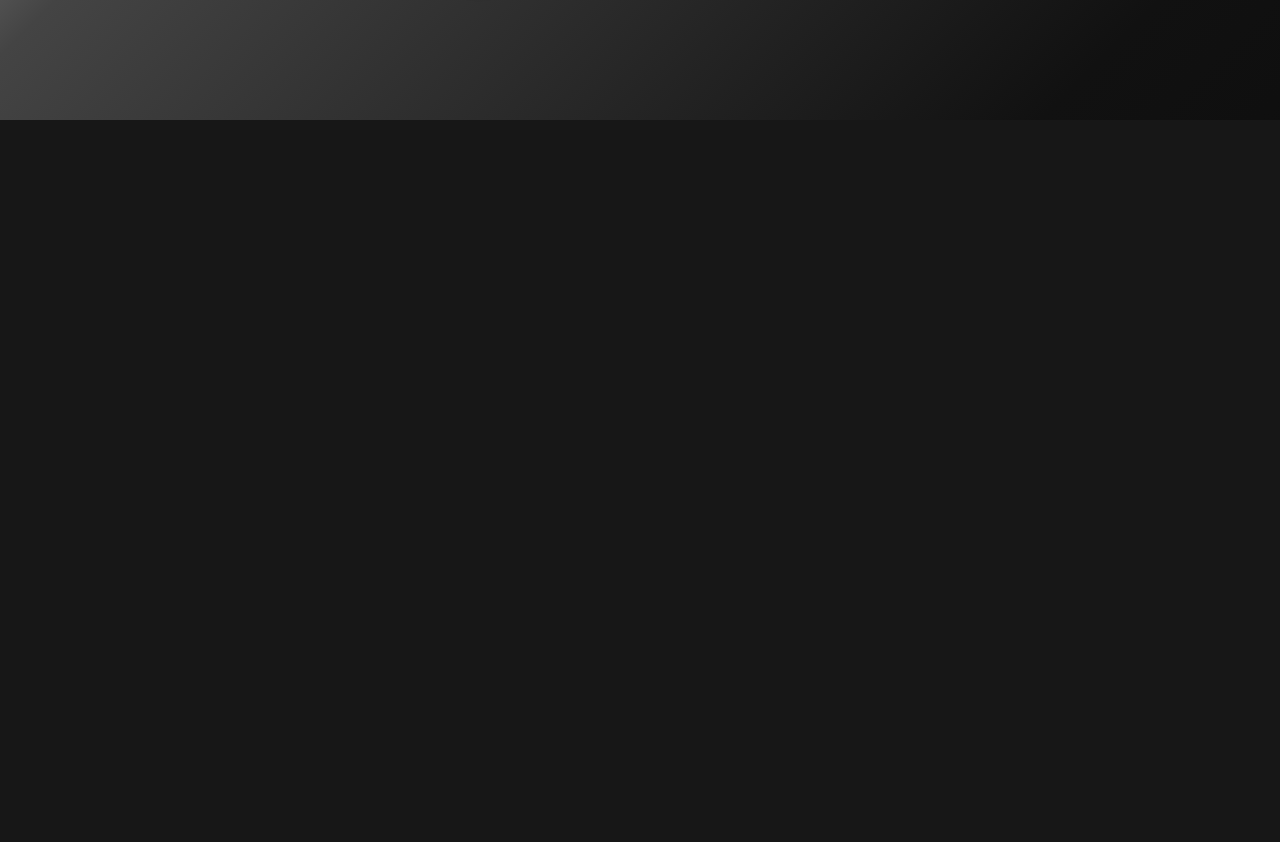
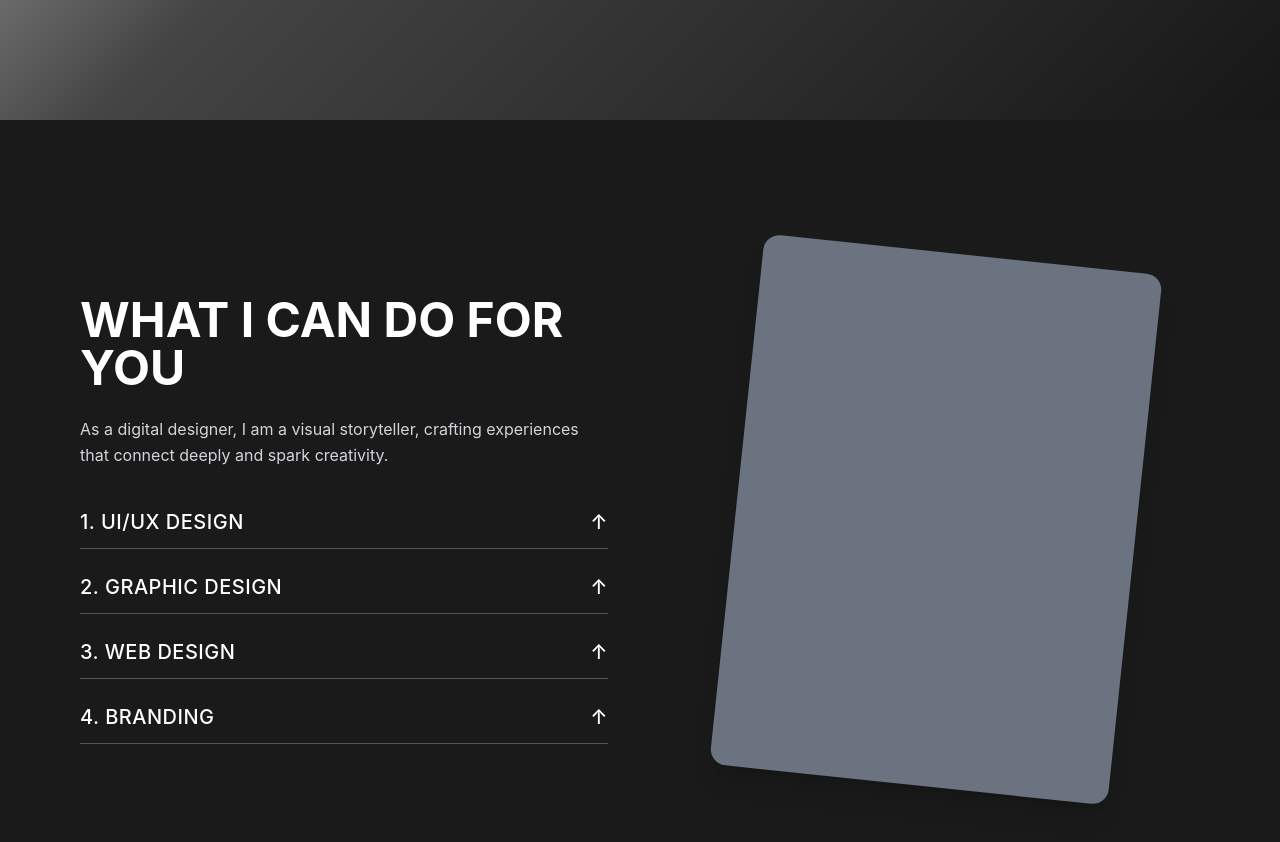
Before and after one commit to Fab785/Portfolio, a React (Create React App) app: page / in a window 1280 px wide. Shown: the part 680-1522 px from the top of the page. Built offline with nearby package versions, Linux system fonts and the light colour scheme.

Commit message:
HeroSectionTwo added

```diff
--- a/src/App.js
+++ b/src/App.js
@@ -1,11 +1,14 @@
 import Navbar from "./components/Navbar";
 import Hero from "./components/Hero";
+import HeroSectionTwo from "./components/HeroSectionTwo";
 
 function App() {
   return (
     <div className="min-h-screen w-full text-white overflow-x-hidden">
       <Navbar />
       <Hero />
+      <HeroSectionTwo />
+
       <div className="h-[200vh] bg-neutral-900"></div> {/* Ensure scroll space */}
     </div>
   );
--- /dev/null
+++ b/src/components/AboutSection.jsx
@@ -0,0 +1,16 @@
+import React from "react";
+import frontImg from "../assets/Fab.jpg"; // front face
+import backImg from "../assets/pexels-serpstat-177219-572056.jpg";
+
+export default function AboutSection() {
+  return (
+    <section id="about" className="h-screen flex items-center justify-center bg-neutral-900">
+      <div className="relative w-[300px] h-[400px] perspective">
+        {/* Flip card wrapper will go here later */}
+        <div className="absolute inset-0">
+          <img src={frontImg} className="w-full h-full object-cover rounded-xl" />
+        </div>
+      </div>
+    </section>
+  );
+}
--- /dev/null
+++ b/src/components/FlipImageCard.jsx
@@ -0,0 +1,55 @@
+import React, { useRef } from "react";
+import { motion, useScroll, useTransform } from "framer-motion";
+import profileImg from "../assets/Fab.jpg";
+import backImg from "../assets/pexels-serpstat-177219-572056.jpg";
+
+const FlipImageCard = () => {
+  const ref = useRef(null);
+  const { scrollYProgress } = useScroll({
+    target: ref,
+    offset: ["start start", "end start"],
+  });
+
+  // Da 0 a 180° mentre scrolli
+  const rotateY = useTransform(scrollYProgress, [0, 1], [0, 180]);
+
+  return (
+    <div ref={ref} className="relative h-[200vh]">
+      <motion.div
+        className="fixed top-1/2 left-1/2 -translate-x-1/2 -translate-y-1/2 w-72 h-[420px] perspective"
+        style={{ perspective: "1000px", zIndex: 30 }}
+      >
+        <motion.div
+          style={{
+            rotateY,
+            transformStyle: "preserve-3d",
+          }}
+          className="w-full h-full transition-transform duration-500 ease-in-out"
+        >
+          {/* Front */}
+          <div className="absolute w-full h-full backface-hidden">
+            <img
+              src={profileImg}
+              alt="Front"
+              className="w-full h-full object-cover rounded-2xl"
+            />
+          </div>
+
+          {/* Back */}
+          <div
+            className="absolute w-full h-full rotate-y-180 backface-hidden"
+            style={{ transform: "rotateY(180deg)" }}
+          >
+            <img
+              src={backImg}
+              alt="Back"
+              className="w-full h-full object-cover rounded-2xl"
+            />
+          </div>
+        </motion.div>
+      </motion.div>
+    </div>
+  );
+};
+
+export default FlipImageCard;
--- /dev/null
+++ b/src/components/HeroSectionTwo.jsx
@@ -0,0 +1,45 @@
+import React from "react";
+
+const HeroSectionTwo = () => {
+  return (
+    <section className="w-full min-h-screen bg-[#1a1a1a] text-white flex flex-col justify-center items-center px-6 md:px-20 py-20">
+      <div className="max-w-7xl w-full flex flex-col md:flex-row justify-between items-center gap-16">
+        {/* LEFT TEXT SIDE */}
+        <div className="flex-1">
+          <h2 className="text-4xl md:text-5xl font-bold mb-6">
+            WHAT I CAN DO FOR YOU
+          </h2>
+          <p className="text-gray-300 mb-10 leading-relaxed max-w-xl">
+            As a digital designer, I am a visual storyteller, crafting
+            experiences that connect deeply and spark creativity.
+          </p>
+
+          <ul className="space-y-6 text-lg md:text-xl tracking-wide font-medium">
+            {["UI/UX DESIGN", "GRAPHIC DESIGN", "WEB DESIGN", "BRANDING"].map(
+              (item, index) => (
+                <li
+                  key={index}
+                  className="flex justify-between items-center border-b border-gray-600 pb-3 group"
+                >
+                  <span>{index + 1}. {item}</span>
+                  <span className="transform transition-transform duration-300 group-hover:rotate-180">
+                    ↑
+                  </span>
+                </li>
+              )
+            )}
+          </ul>
+        </div>
+
+        {/* RIGHT IMAGE SIDE */}
+        <div className="flex-1 flex justify-center items-center">
+          <div className="w-[300px] md:w-[400px] aspect-[3/4] bg-gray-500 rounded-2xl transform rotate-6 shadow-xl">
+            {/* Placeholder image area. Replace with <img src={yourImage} ... /> */}
+          </div>
+        </div>
+      </div>
+    </section>
+  );
+};
+
+export default HeroSectionTwo;
--- a/src/index.css
+++ b/src/index.css
@@ -33,6 +33,19 @@ body::-webkit-scrollbar {
   width: 0px;
   background: transparent;
 }
+
+.perspective {
+  perspective: 1000px;
+}
+
+.preserve-3d {
+  transform-style: preserve-3d;
+}
+.backface-hidden {
+  backface-visibility: hidden;
+}
+
+
 /* Responsive styling for tablets and phones */
 @media (max-width: 768px) {
   body {
```
Also changed, not shown: src/assets/pexels-serpstat-177219-572056.jpg (added), src/components/Hero.jsx (line endings or trailing spaces).
